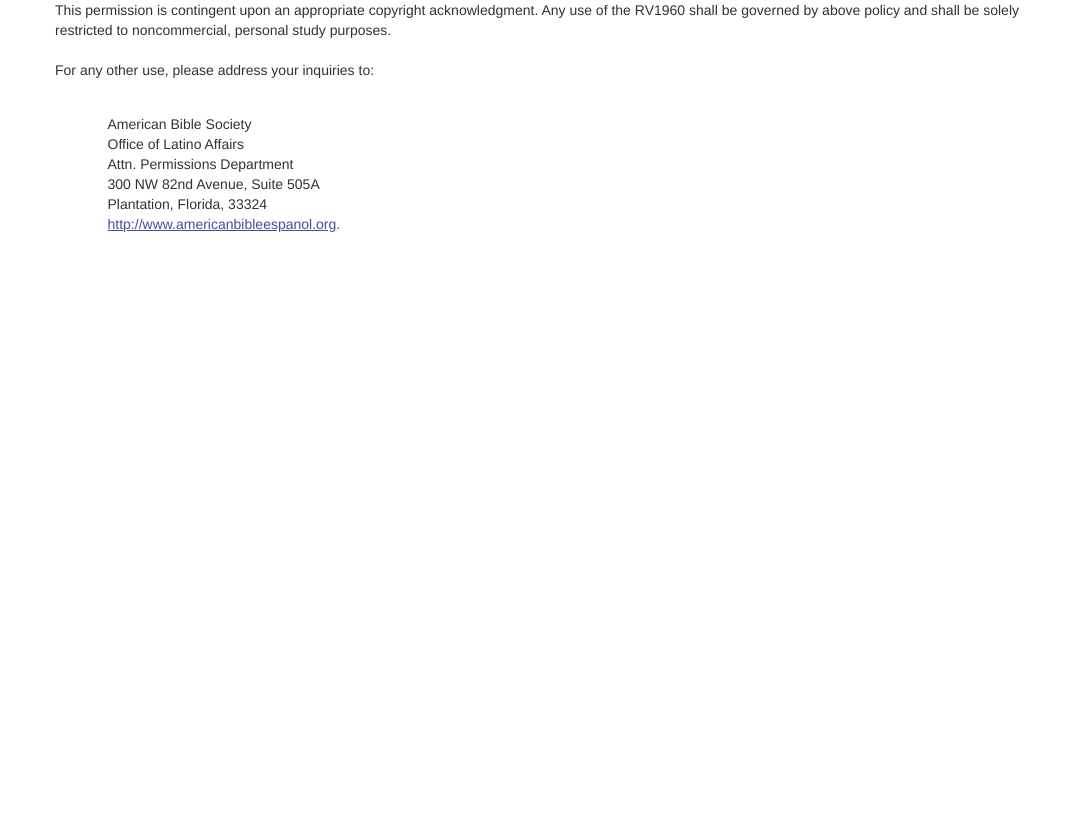
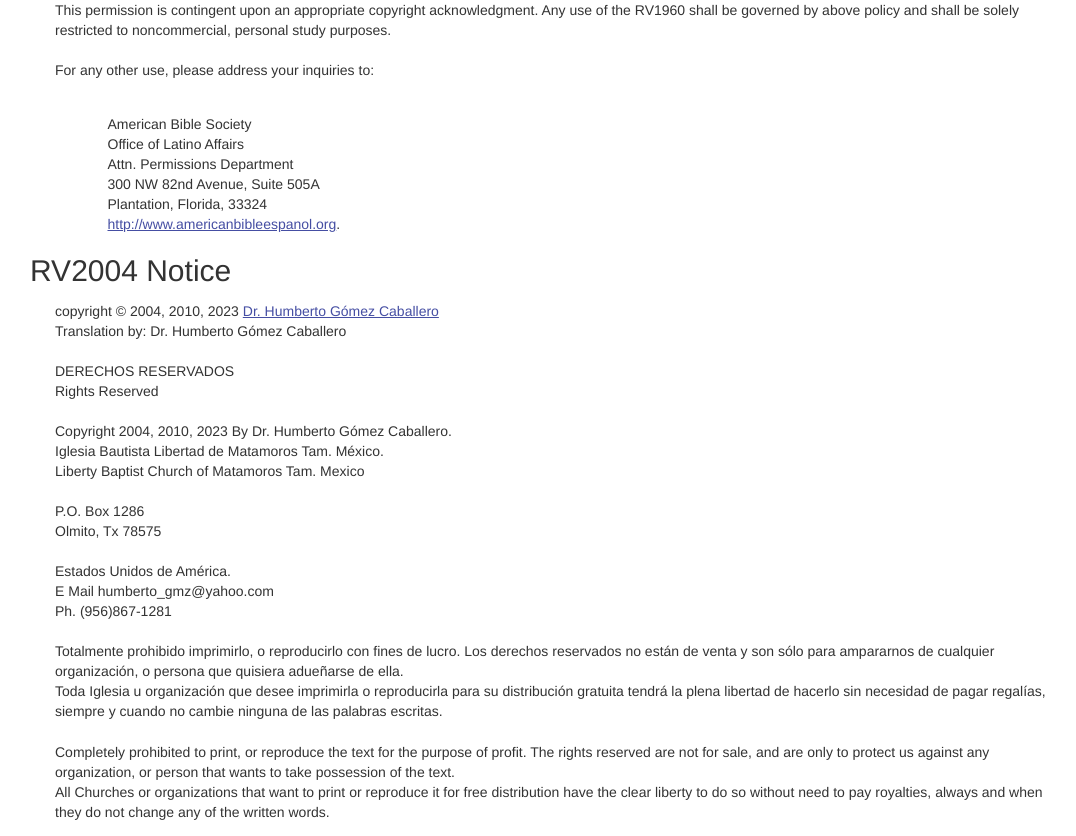
Before and after one commit to samhaswon/selfhosted-bible, a Flask app: page /copyright in a window 1280 px wide. Shown: the part 5006-5842 px from the top of the page, without its empty margins (85-1161 px from the left). Before the commit the page ends 5238 px from the top, so only its background shows below. Run offline with Flask 3, Linux system fonts and the light colour scheme; parts of the project's set-up code (start-up, migrations or seed data) failed here and were passed over.

Commit message:
Add Reina Valera Gómez 2004 (RV2004)
Signed-off-by: Samuel Howard <sahoward42@tntech.edu>

```diff
--- a/bibles/__init__.py
+++ b/bibles/__init__.py
@@ -22,6 +22,7 @@ from .nkjv import NKJV
 from .nlt import NLT
 from .rnkjv import RNKJV
 from .rsv import RSV
+from .rv2004 import RV2004
 from .rwv import RWV
 from .ukjv import UKJV
 from .web import WEB
--- a/main.py
+++ b/main.py
@@ -79,6 +79,7 @@ def create_app() -> Flask:
               'YLT': YLT(),
               'BTX3': BTX3(),
               'RV1960': RV1960(),
+              'RV2004': RV2004(),
               }
 
     end = time.perf_counter()
--- a/navigate.py
+++ b/navigate.py
@@ -136,5 +136,6 @@ class NavigateVersion(FlaskForm):
                                                                ('YLT', 'Young’s Literal Translation (YLT)'),
                                                                ('BTX3', 'La Biblia Textual 3ra Edicion (BTX3)'),
                                                                ('RV1960', 'Reina-Valera 1960 (RV1960)'),
+                                                               ('RV2004', 'Reina Valera Gómez 2004 (RV2004)')
                                                                ],
                                                       validators=[DataRequired()], default=['ESV'])
--- a/scripts/convert.py
+++ b/scripts/convert.py
@@ -7,8 +7,8 @@ from bibles.kjv import KJV
 from bibles.compresscache import CompressCache
 
 if __name__ == '__main__':
-    filename = "../RV1960.json"
-    abbreviation = "rv1960"
+    filename = "../RV2004.json"
+    abbreviation = "rv2004"
     tag_remover = re.compile(r'<.*?>')
     kjv_obj = KJV()
     bible = {book.name: {str(chapter): [] for chapter in range(1, book.chapter_count + 1)} for book in KJV().books}
--- a/templates/copyright.html
+++ b/templates/copyright.html
@@ -144,6 +144,37 @@
         <a href="http://www.americanbibleespanol.org" target="_blank" rel="noopener noreferrer">http://www.americanbibleespanol.org</a>.
         </blockquote>
         </p>
+        <h2>RV2004 Notice</h2>
+        <p>copyright © 2004, 2010, 2023 <a href="https://www.reinavaleragomez.com/">Dr. Humberto Gómez Caballero</a><br>
+        Translation by: Dr. Humberto Gómez Caballero<br>
+        <br>
+        DERECHOS RESERVADOS<br>
+        Rights Reserved<br>
+        <br>
+        Copyright 2004, 2010, 2023 By Dr. Humberto Gómez Caballero.<br>
+        Iglesia Bautista Libertad de Matamoros Tam. México.<br>
+        Liberty Baptist Church of Matamoros Tam. Mexico<br>
+        <br>
+        P.O. Box 1286<br>
+        Olmito, Tx 78575<br>
+        <br>
+        Estados Unidos de América.<br>
+        E Mail humberto_gmz@yahoo.com<br>
+        Ph. (956)867-1281<br>
+        <br>
+        Totalmente prohibido imprimirlo, o reproducirlo con fines de lucro. Los derechos
+        reservados no están de venta y son sólo para ampararnos de cualquier organización, o
+        persona que quisiera adueñarse de ella.<br>
+        Toda Iglesia u organización que desee imprimirla o reproducirla para su distribución
+        gratuita tendrá la plena libertad de hacerlo sin necesidad de pagar regalías, siempre y
+        cuando no cambie ninguna de las palabras escritas.<br>
+        <br>
+        Completely prohibited to print, or reproduce the text for the purpose of profit. The rights reserved
+        are not for sale, and are only to protect us against any organization, or person that wants to take
+        possession of the text.<br>
+        All Churches or organizations that want to print or reproduce it for free distribution have the
+        clear liberty to do so without need to pay royalties, always and when they do not change any of the
+        written words.<br></p>
     </div>
 </div>
 {% endblock content %}
```
Also changed, not shown: bibles/rv2004.py (added, +22 -0 lines), tests/test_a_lot.py (+1 -0 lines), README.md, 1 other file.
